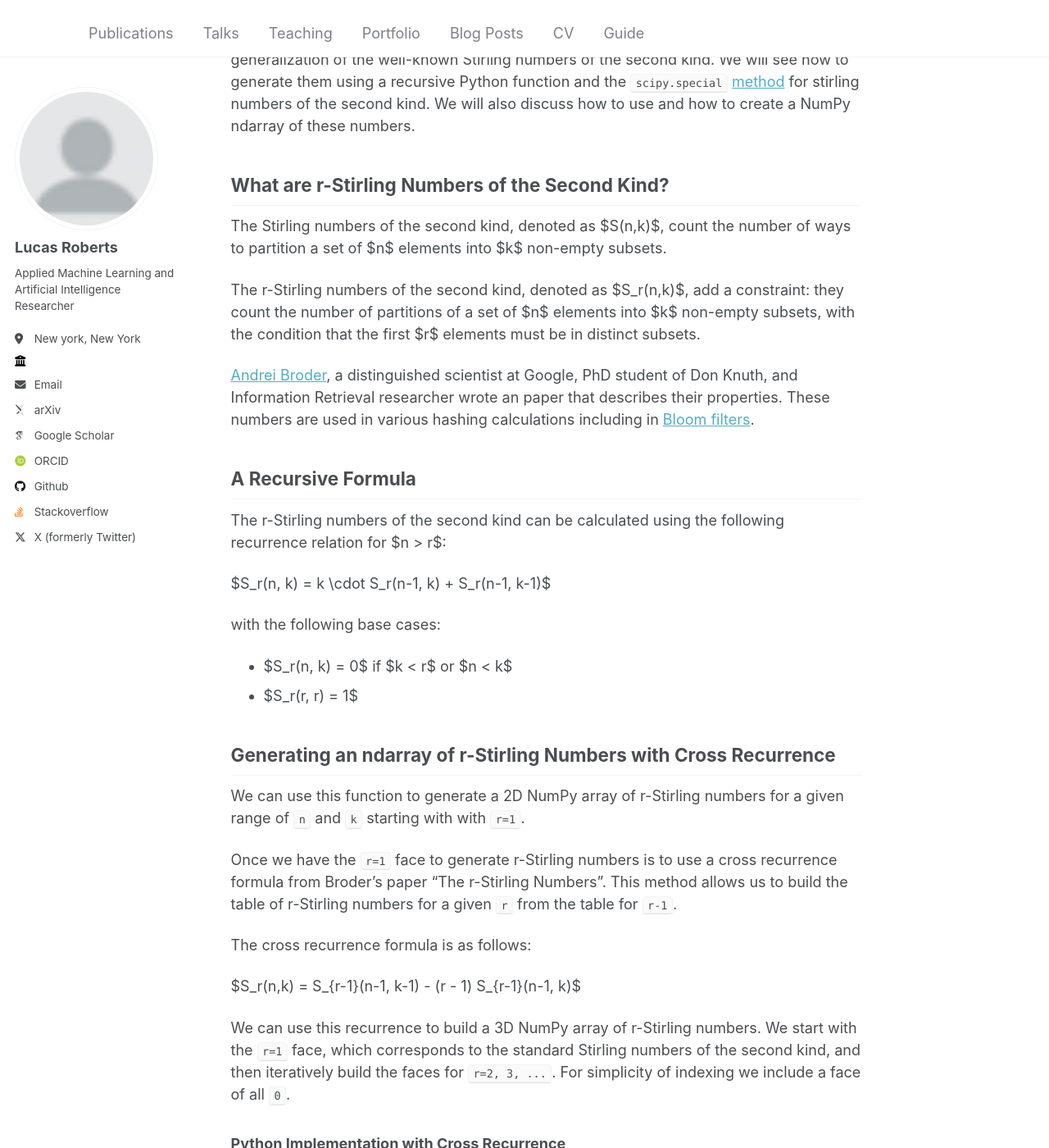
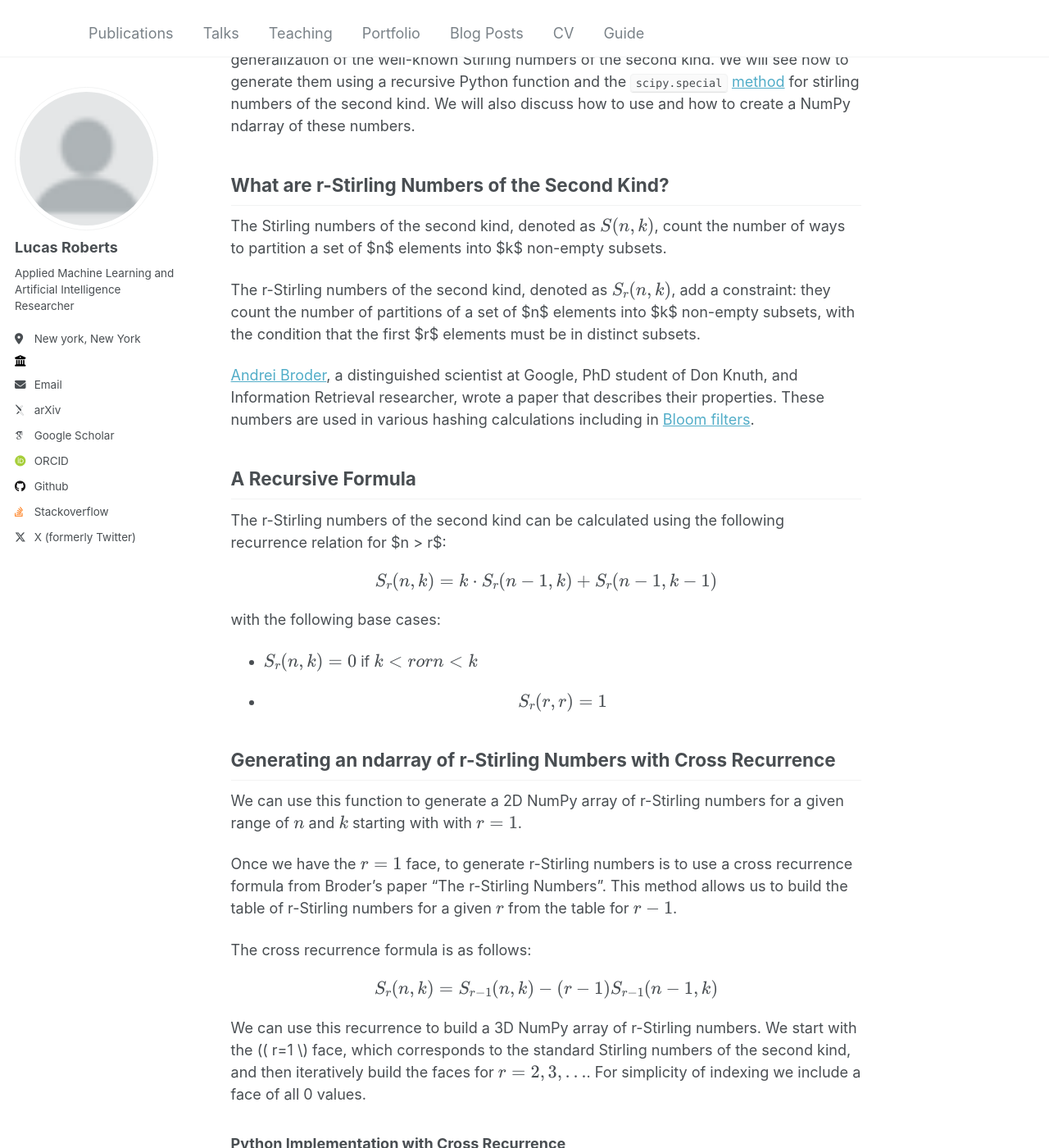
Before and after one commit to rlucas7/rlucas7.github.io, a Jekyll site: the page built from _posts/2025-09-08-r-stirling-numbers.md, in a window 1280 px wide and 1400 px high, scrolled down 226 px. Shown: the whole window at 82% size. Built offline with Jekyll 4.4.1, drawn with Linux system fonts in a browser that asks for light colours; some web fonts are replaced; some of the changed text lies outside the part shown.

Commit message:
fix typos in latest post and latex

```diff
--- a/_posts/2025-09-08-r-stirling-numbers.md
+++ b/_posts/2025-09-08-r-stirling-numbers.md
@@ -7,33 +7,34 @@ In this blog post, we will explore the r-Stirling numbers of the second kind, a
 
 ## What are r-Stirling Numbers of the Second Kind?
 
-The Stirling numbers of the second kind, denoted as $S(n,k)$, count the number of ways to partition a set of $n$ elements into $k$ non-empty subsets.
+The Stirling numbers of the second kind, denoted as $$S(n,k)$$, count the number of ways to partition a set of $n$ elements into $k$ non-empty subsets.
 
-The r-Stirling numbers of the second kind, denoted as $S_r(n,k)$, add a constraint: they count the number of partitions of a set of $n$ elements into $k$ non-empty subsets, with the condition that the first $r$ elements must be in distinct subsets.
+The r-Stirling numbers of the second kind, denoted as $$S_r(n,k)$$, add a constraint: they count the number of partitions of a set of $n$ elements into $k$ non-empty subsets, with the condition that the first $r$ elements must be in distinct subsets.
 
-[Andrei Broder](https://en.wikipedia.org/wiki/Andrei_Broder), a distinguished scientist at Google, PhD student of Don Knuth, and Information Retrieval researcher wrote an paper that describes their properties. These numbers are used in various hashing calculations including in [Bloom filters](https://en.wikipedia.org/wiki/Bloom_filter).
+[Andrei Broder](https://en.wikipedia.org/wiki/Andrei_Broder), a distinguished scientist at Google, PhD student of Don Knuth, and Information Retrieval researcher, wrote a paper that describes their properties. These numbers are used in various hashing calculations including in [Bloom filters](https://en.wikipedia.org/wiki/Bloom_filter).
 
 ## A Recursive Formula
 
 The r-Stirling numbers of the second kind can be calculated using the following recurrence relation for $n > r$:
 
-$S_r(n, k) = k \cdot S_r(n-1, k) + S_r(n-1, k-1)$
+$$ S_r(n, k) = k \cdot S_r(n-1, k) + S_r(n-1, k-1) $$
 
 with the following base cases:
-- $S_r(n, k) = 0$ if $k < r$ or $n < k$
-- $S_r(r, r) = 1$
+- $$ S_r(n, k) = 0 $$ if
+$$ k < r or n < k $$
+- $$ S_r(r, r) = 1 $$
 
 ## Generating an ndarray of r-Stirling Numbers with Cross Recurrence
 
-We can use this function to generate a 2D NumPy array of r-Stirling numbers for a given range of `n` and `k` starting with with `r=1`.
+We can use this function to generate a 2D NumPy array of r-Stirling numbers for a given range of \\( n \\) and \\( k \\) starting with with \\( r=1 \\).
 
-Once we have the `r=1` face to generate r-Stirling numbers is to use a cross recurrence formula from Broder's paper "The r-Stirling Numbers". This method allows us to build the table of r-Stirling numbers for a given `r` from the table for `r-1`.
+Once we have the \\( r=1 \\) face, to generate r-Stirling numbers is to use a cross recurrence formula from Broder's paper "The r-Stirling Numbers". This method allows us to build the table of r-Stirling numbers for a given \\( r \\) from the table for \\( r-1 \\).
 
 The cross recurrence formula is as follows:
 
-$S_r(n,k) = S_{r-1}(n-1, k-1) - (r - 1) S_{r-1}(n-1, k)$
+$$ S_r(n,k) = S_{r-1}(n, k) - (r - 1) S_{r-1}(n-1, k) $$
 
-We can use this recurrence to build a 3D NumPy array of r-Stirling numbers. We start with the `r=1` face, which corresponds to the standard Stirling numbers of the second kind, and then iteratively build the faces for `r=2, 3, ...`. For simplicity of indexing we include a face of all `0`.
+We can use this recurrence to build a 3D NumPy array of r-Stirling numbers. We start with the \(( r=1 \\) face, which corresponds to the standard Stirling numbers of the second kind, and then iteratively build the faces for \\( r=2, 3, ... \\). For simplicity of indexing we include a face of all 0 values.
 
 ### Python Implementation with Cross Recurrence
 
```
Also changed, not shown: other parts of _posts/2025-09-08-r-stirling-numbers.md (+3 -3 lines).
